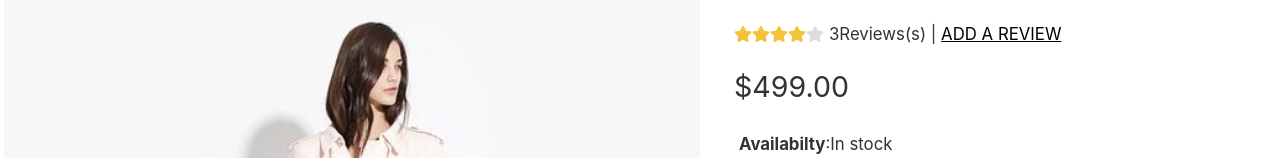
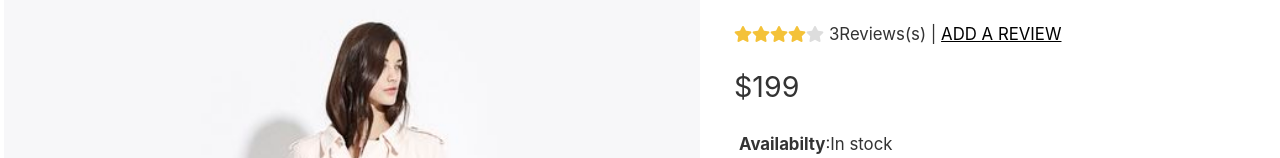
Before and after one commit to prathu9/onlineStore, a React (Create React App) app: page / in a window 1280 px wide. Shown: the part 258-416 px from the top of the page. Built offline with nearby package versions, Linux system fonts and the light colour scheme.

Commit message:
Change amount to respective currency when country currency is option is toggled

```diff
--- a/src/App/App.js
+++ b/src/App/App.js
@@ -4,6 +4,7 @@ import NavBar from "../navBar/NavBar.js";
 import Content from "../content/content.js";
 import ShowCart from "../showInCart/showCartPopup";
 import './App.css';
+
 
 class App extends Component{
 
@@ -14,9 +15,20 @@ class App extends Component{
       productColor:"",
       productSize:"",
       productImg:"",
-  	 	showCartDisplay:"none"
+      showCartDisplay:"none",
+      flag:"usd"
   	}
   }
+
+  changeFlag=()=>{
+		if(this.state.flag==="usd"){
+			this.setState({flag:"inr"});
+		}
+		else{
+			this.setState({flag:"usd"})
+
+		}
+	}
 
   getCartItem=(noOfCartItem)=>{
   	noOfCartItem=parseInt(noOfCartItem);
@@ -51,11 +63,16 @@ class App extends Component{
         <div>
             <Header
               cartItem={this.state.cartItem}
-              showCart={this.showCart}/>
+              showCart={this.showCart}
+              flag={this.state.flag}
+              handleFlagToggle={this.changeFlag}
+              />
             <NavBar />
             <Content
               getCartItem={this.getCartItem}
-              getCartInfo={this.getCartInfo}/>
+              getCartInfo={this.getCartInfo}
+              flag={this.state.flag}
+              />
             <ShowCart
               toggleDisplay={this.state.showCartDisplay}
               image={this.state.productImg}
--- a/src/content/content.js
+++ b/src/content/content.js
@@ -26,7 +26,8 @@ class content extends Component{
 					<ImgInfo
 						getCartItem={this.props.getCartItem}
 						getCartInfo={this.props.getCartInfo}
-						currentProductImg={this.state.img}/>
+						currentProductImg={this.state.img}
+						flag={this.props.flag}/>
 
 				</div>
 			</div>
--- a/src/content/product_info.js
+++ b/src/content/product_info.js
@@ -46,7 +46,9 @@ class ImgInfo extends Component{
 						 3Reviews(s) | <a href="#review" style={{textDecoration:"underline",color:"#000"}}>ADD A REVIEW</a>
 					</div>
 				</div>
-				<p style={{fontSize:"1.7em"}}>$499.00</p>
+				<p style={{fontSize:"1.7em"}}>
+					{this.props.flag==="usd"?`$199`:`Rs 9,999`}
+				</p>
 				<ul>
 					<li><span style={{fontWeight:"bold"}}>Availabilty</span>:In stock</li>
 					<li><span style={{fontWeight:"bold"}}>Product Code</span>:#4657</li>
--- a/src/header/Header.js
+++ b/src/header/Header.js
@@ -1,31 +1,13 @@
 import React,{Component} from "react";
 import Button from "../button/button";
 import "./Header.css";
-import INR from './images/inr.jpg';
-import USD from './images/usd.jpg';
+import INR from '../header/images/inr.jpg';
+import USD from '../header/images/usd.jpg';
 
 
-class Header extends Component{
+const Header = (props)=>{
 
-	constructor(){
-		super();
-		this.state={
-			flag:USD
-		}
-	}
-
-	changeFlag=()=>{
-		if(this.state.flag===USD){
-			this.setState({flag:INR});
-		}
-		else{
-			this.setState({flag:USD})
-
-		}
-	}
-
-
-	render(){
+	const flag = props.flag==="usd"?USD:INR;
 
 	const buttonValue=(()=>{
 		return(
@@ -37,17 +19,17 @@ class Header extends Component{
 					Cart
 				</span>
 				<span className="cartValue">
-						({this.props.cartItem})
+					({props.cartItem})
 				</span>
 			</span>
 		)
 	})();
-		return(
-			<div className="header_wrapper">
+	console.log(props.flag);
+		return(<div className="header_wrapper">
 				<div className="header_container">
 				<div className="countryBtn">
-					<img src={this.state.flag} alt="" width="40px" height="30px"/>
-					<select onChange={this.changeFlag} style={{border:"0"}}>
+					<img src={flag} alt="" width="40px" height="30px"/>
+					<select onChange={props.handleFlagToggle} style={{border:"0"}}>
 						<option>USD</option>
 						<option>INR</option>
 					</select>
@@ -59,12 +41,11 @@ class Header extends Component{
 						<Button
 							className="addCartBtn"
 							value={buttonValue}
-							clickFunc={this.props.showCart}/>
+							clickFunc={props.showCart}/>
 					</div>
 				</div>
 			</div>
 		);
-	}
 }
 
 
```
Also changed, not shown: 1 other file (tests, documents, lock files or other folders). Lines whose indentation alone changed are shown as unchanged.
